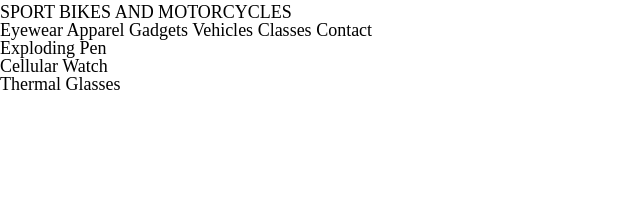
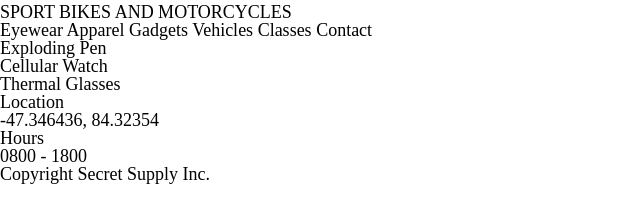
Before and after one commit to LPKaizen/secretagentsupply, a plain HTML site: page index.html in a window 1280 px wide. Shown: the part 33-256 px from the top of the page, without its empty margins (0-640 px from the left). Drawn offline with Linux system fonts and the light colour scheme.

Commit message:
version 0.1.1 , html added

```diff
--- a/index.html
+++ b/index.html
@@ -38,6 +38,7 @@
 
        <div class="infosection">
 
+         <div class="pictures">
            <div class="itemcontainer">
              <div class="img">
              </div>
@@ -61,11 +62,27 @@
               <p>Thermal Glasses</p>
            </div>
         </div>
+      </div>
 
+      <div class="info">
+        <div class="location">
+           <p>Location</p>
+           <p>-47.346436, 84.32354</p>
+        </div>
+        <div class="hours">
+           <p>Hours</p>
+           <p>0800 - 1800</p>
+        </div>
+     </div>
+
+   </div>
 
   </body>
 
     <footer>
+      <div class="footersection">
+        <p>Copyright Secret Supply Inc.</p>
+     </div>
 
     </footer>
 
```
Lines whose indentation alone changed are shown as unchanged.
